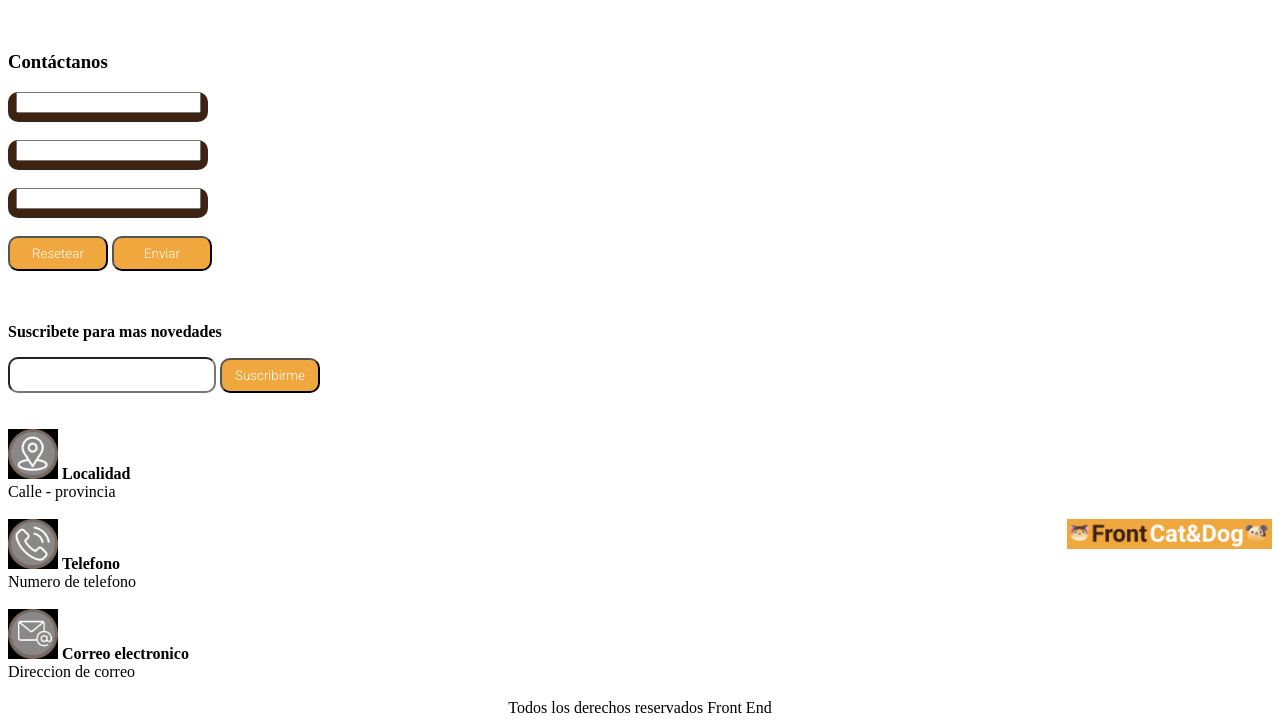
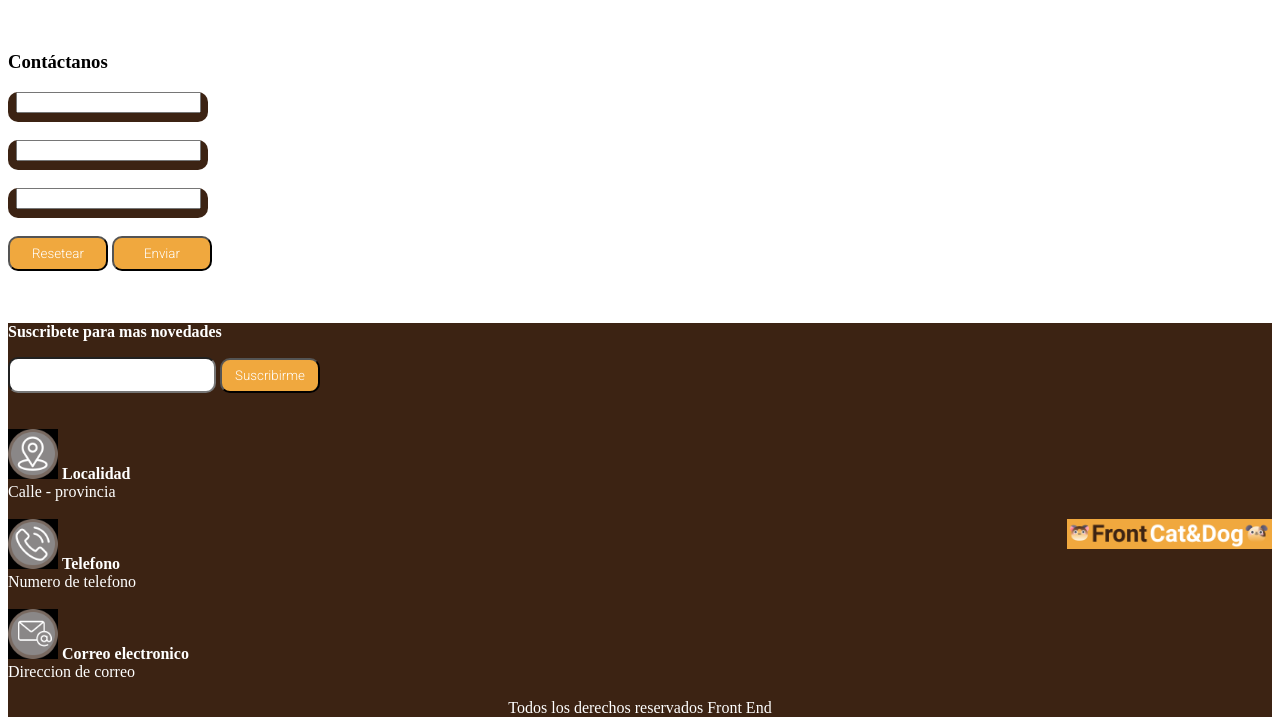
Before and after one commit to Santiagohtoro/front_cat_and_dogs, a plain HTML site: page index.html in a window 1280 px wide. Shown: the part 1946-2671 px from the top of the page. Drawn offline with Linux system fonts and the light colour scheme.

Commit message:
todo por hoy

```diff
--- a/css/style.css
+++ b/css/style.css
@@ -33,7 +33,12 @@ button{
     width: 110px;
     height: 40px;
 }
-
 #price{
     color: #F0A83E;
 }
+footer{
+    background-color: #3C2313;
+    color: white;
+}
+/*cambiar br para separar textos
+poner una clase a los iconos para configurar cada uno*/
--- a/index.html
+++ b/index.html
@@ -63,7 +63,7 @@
             <a  href="#">Comedero para perro</a>
             <p id="price">$250</p>
         </article>
-        <article style="width:200px; text-align: center;">
+        <article>
             <img src="./img/premios.png" height="200">
             <a  href="#">Juguete Huesito</a>
             <p id="price">$650</p>
```
